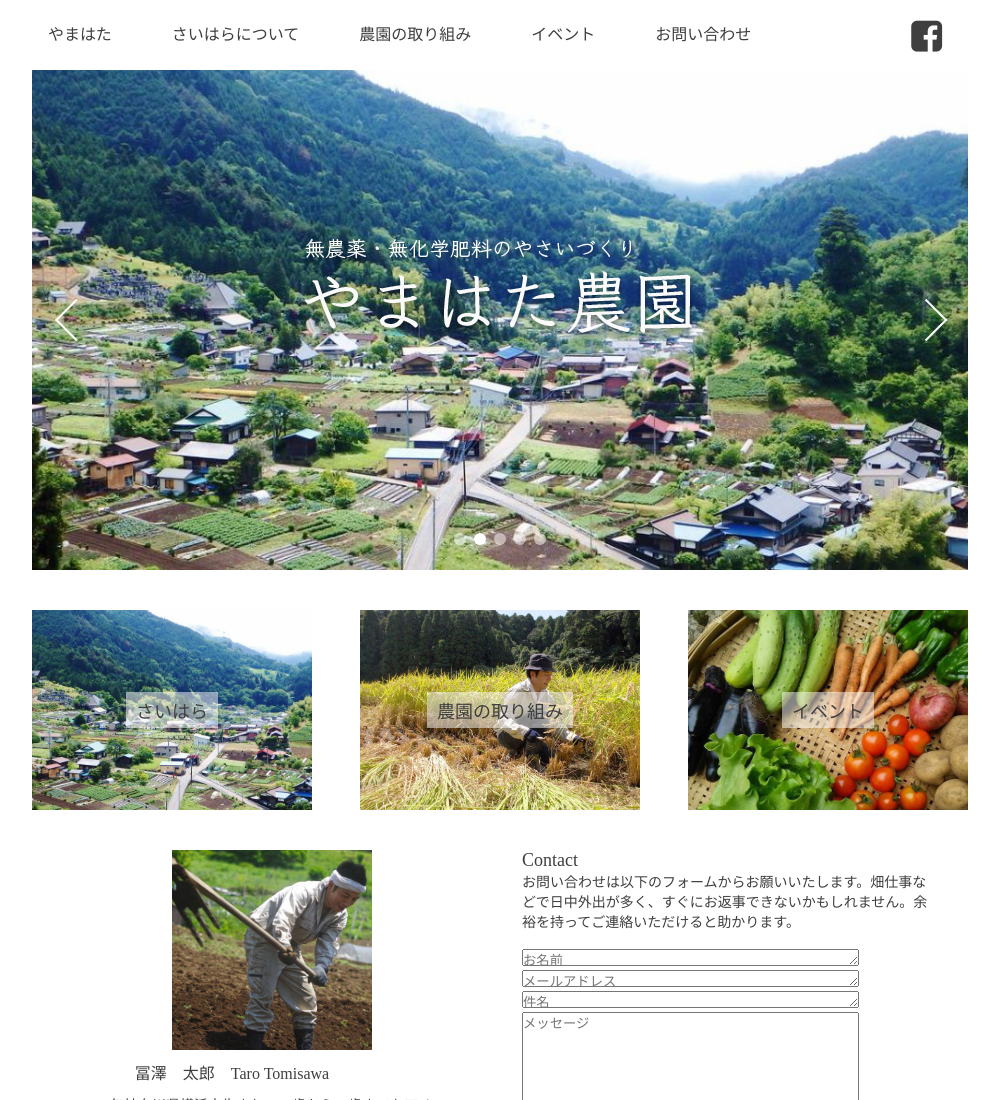
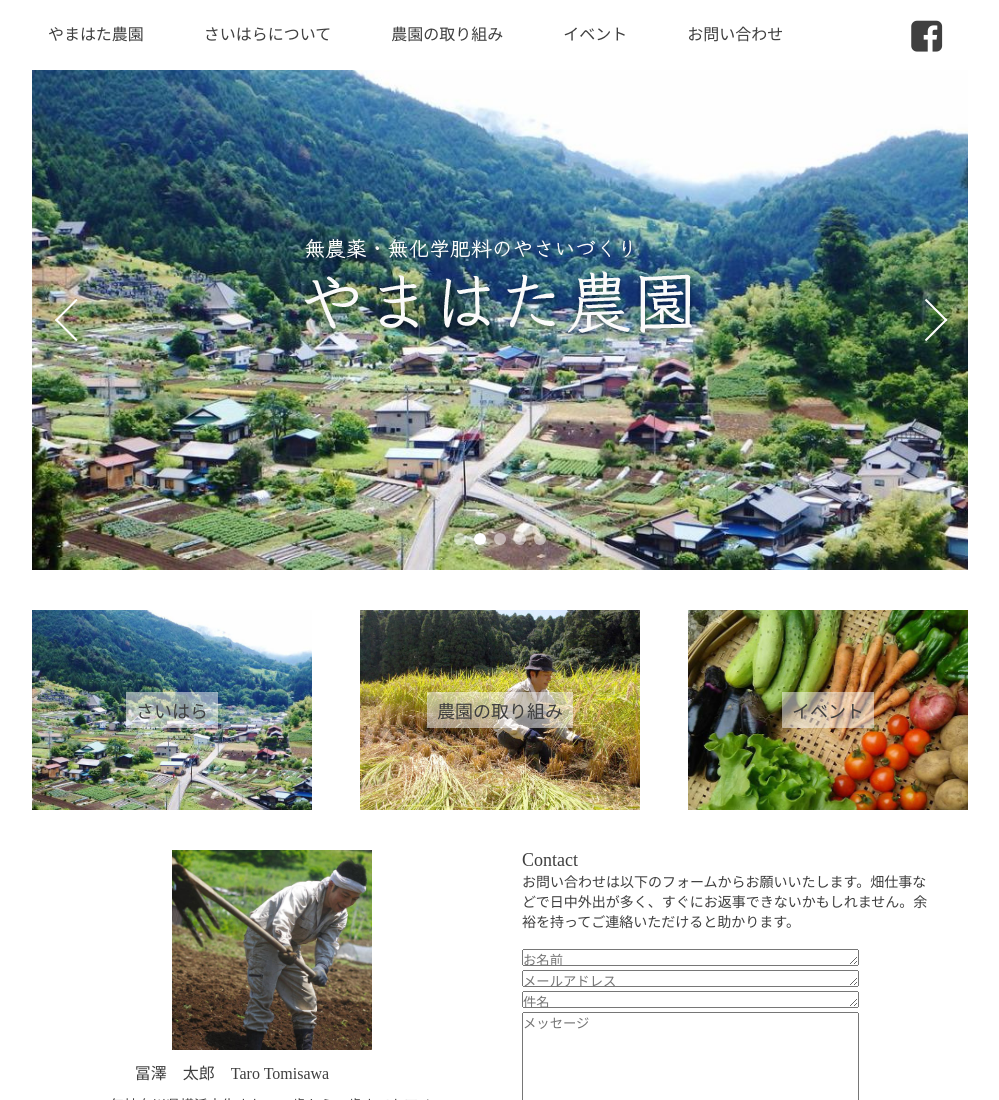
Before and after one commit to misatomisawa/misatomisawa.github.io, a plain HTML site: page yamahatafarm/index.html in a window 1280 px wide. Shown: the top 1100 px of the page, without its empty margins (140-1139 px from the left). Drawn offline with nearby package versions, Linux system fonts and the light colour scheme.

Commit message:
ああ
ああ

```diff
--- a/yamahatafarm/index.html
+++ b/yamahatafarm/index.html
@@ -16,7 +16,7 @@
 		</div>	 -->
 			<nav>
 				<ul>
-					<li class="list1"><a href="index.html">やまはた</a></li>
+					<li class="list1"><a href="index.html">やまはた農園</a></li>
 					<li class="list1"><a href="saihara.html">さいはらについて</a></li>
 					<li class="list1"><a href="farm.html">農園の取り組み</a></li>
 					<!-- <li class="list1"><a href="tobuy.html">販売について</a></li> -->
```
